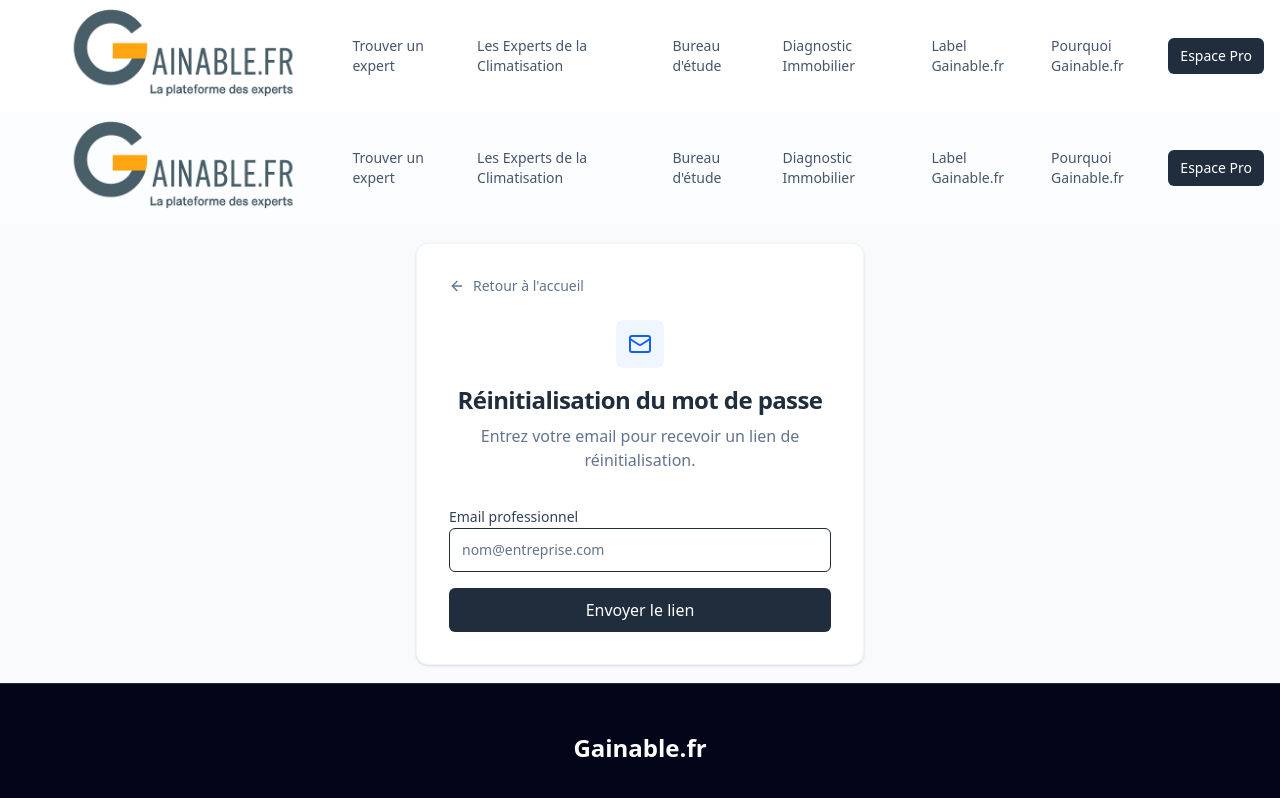
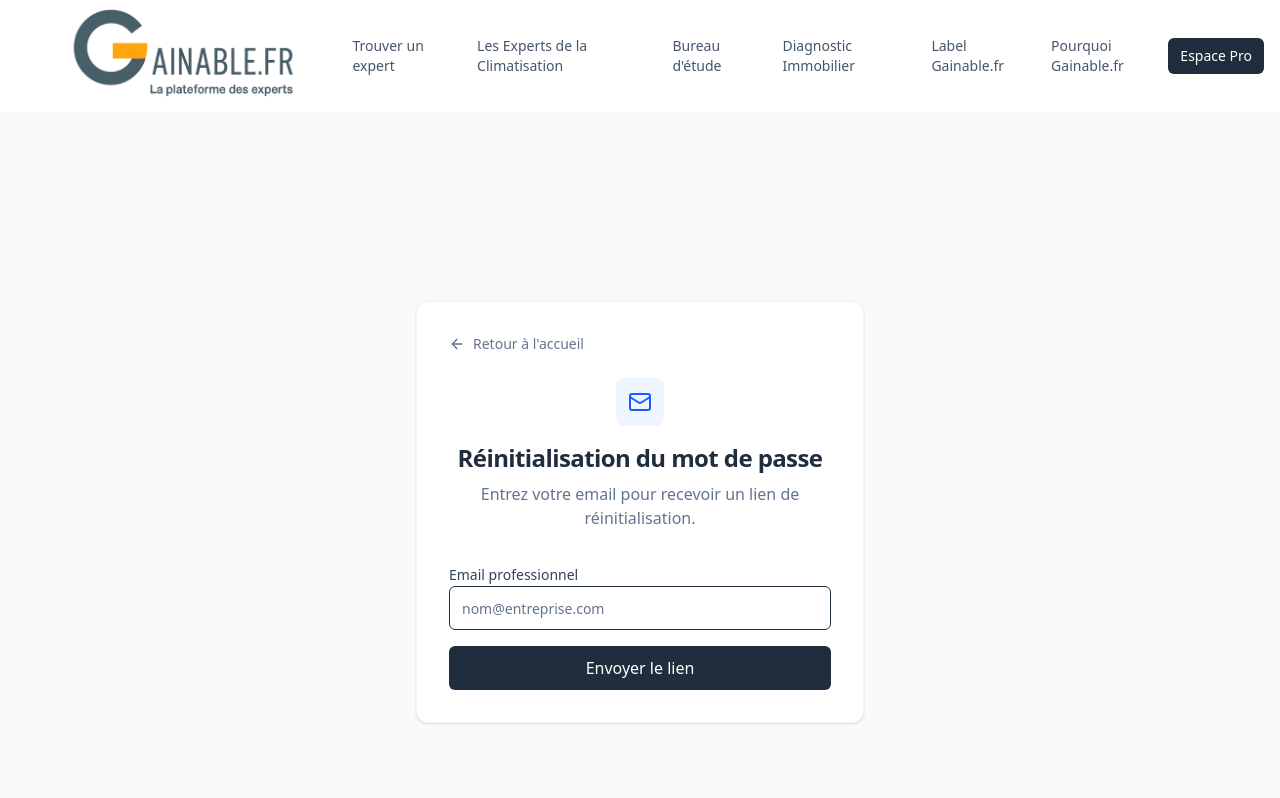
Before and after one commit to gainable-pro/gainableantigravity, a Next.js app in the folder scratch/gainable-fr/: page /mot-de-passe-oublie in a window 1280 px wide. Shown: the top 798 px of the page. Built offline with nearby package versions, Linux system fonts and the light colour scheme; no server answers.

Commit message:
Fix: Remove duplicate Header and Footer

```diff
--- a/scratch/gainable-fr/src/app/mot-de-passe-oublie/page.tsx
+++ b/scratch/gainable-fr/src/app/mot-de-passe-oublie/page.tsx
@@ -5,8 +5,8 @@ import { Button } from "@/components/ui/button";
 import { Input } from "@/components/ui/input";
 import { Mail, ArrowLeft, CheckCircle } from "lucide-react";
 import Link from "next/link";
-import { Header } from "@/components/layout/header";
-import { Footer } from "@/components/layout/footer";
+
+
 
 export default function ForgotPasswordPage() {
     const [email, setEmail] = useState("");
@@ -41,7 +41,7 @@ export default function ForgotPasswordPage() {
 
     return (
         <div className="min-h-screen bg-slate-50 flex flex-col">
-            <Header />
+
 
             <main className="flex-grow flex items-center justify-center p-4">
                 <div className="max-w-md w-full bg-white rounded-xl shadow-sm border border-slate-100 p-8">
@@ -104,7 +104,7 @@ export default function ForgotPasswordPage() {
                 </div>
             </main>
 
-            <Footer />
+
         </div>
     );
 }
```
